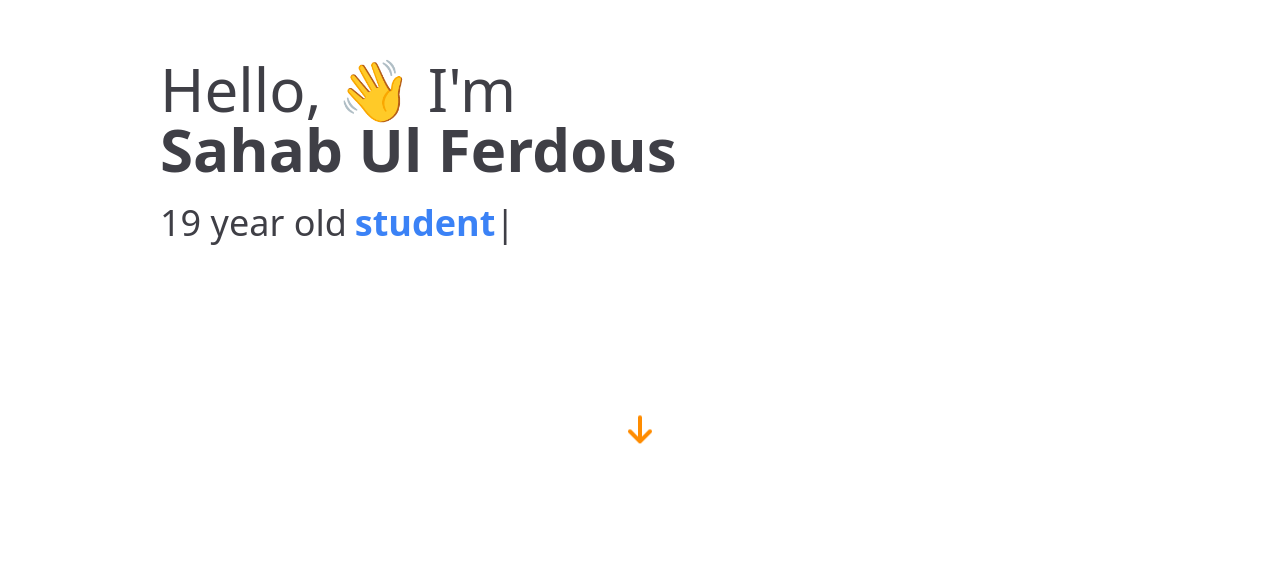
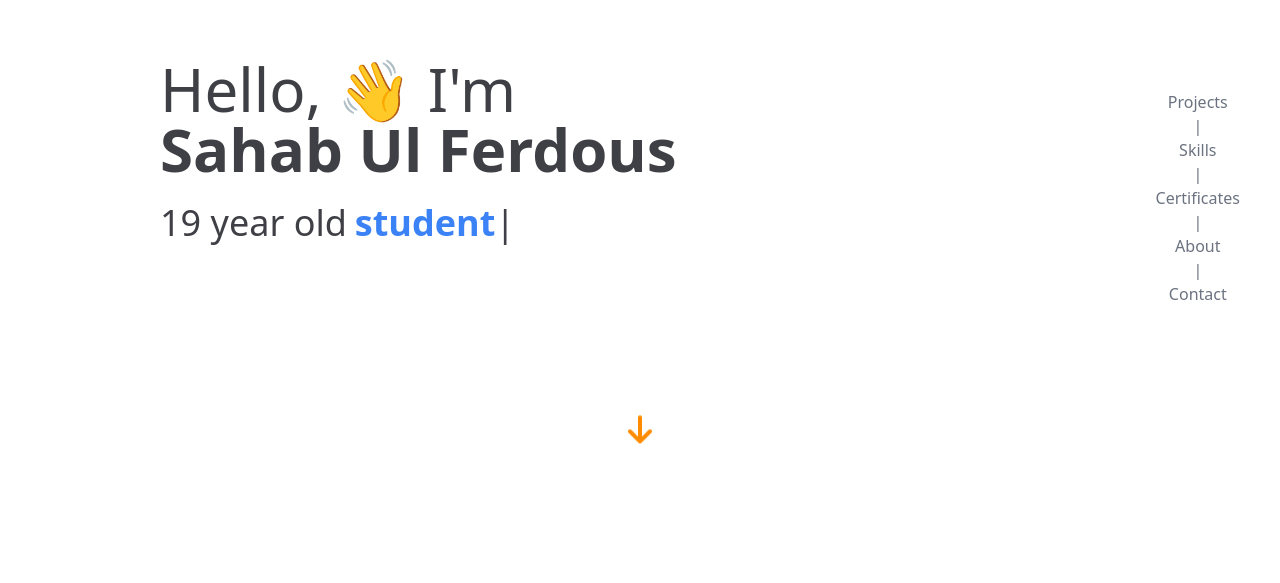
Before and after one commit to FPLCodes/Personal-portfolio, a Next.js app: page / in a window 1280 px wide. Shown: the part 217-800 px from the top of the page. Built offline with nearby package versions, Linux system fonts and the light colour scheme.

Commit message:
Added page sidebar

```diff
--- a/components/Intro.tsx
+++ b/components/Intro.tsx
@@ -13,7 +13,6 @@ function Intro() {
   };
 
   useEffect(() => {
-    console.log(option);
     let delay = 3400;
     if (option === 0) delay = 4800;
     const textChange = setInterval(() => {
@@ -64,7 +63,7 @@ function Intro() {
   }, [option]);
 
   return (
-    <section className="flex flex-col gap-y-6 h-screen w-full justify-center text-middle pb-16">
+    <header className="flex flex-col gap-y-6 h-screen w-full justify-center text-middle pb-16">
       <div>
         <h1 className="text-4xl md:text-5xl xl:text-6xl max-w-xl">
           Hello, 👋 I'm
@@ -98,7 +97,7 @@ function Intro() {
           />
         </a>
       </div>
-    </section>
+    </header>
   );
 }
 
--- a/pages/index.tsx
+++ b/pages/index.tsx
@@ -1,4 +1,5 @@
 import type { NextPage } from "next";
+import React, { useEffect } from "react";
 import Head from "next/head";
 import Script from "next/script";
 
@@ -10,6 +11,30 @@ import Intro from "../components/Intro";
 import Certificates from "../components/Certificates";
 
 const Home: NextPage = () => {
+  useEffect(() => {
+    if (typeof window !== "undefined") {
+      let sections = document.querySelectorAll("section");
+      let sidebarLinks = document.querySelectorAll("li");
+
+      window.addEventListener("scroll", function () {
+        // Current position of the user's scroll
+        let scrollPos =
+          document.documentElement.scrollTop || document.body.scrollTop;
+
+        for (let i = 0; i < sections.length; i++) {
+          let sectionTop = sections[i].offsetTop - 400; // top position of the current section element, minus 200 pixels
+          let sectionBottom = sectionTop + sections[i].offsetHeight; // top position of the current section element, plus its height
+
+          if (scrollPos >= sectionTop && scrollPos <= sectionBottom) {
+            sidebarLinks[i].classList.add("text-indigo-400");
+          } else {
+            sidebarLinks[i].classList.remove("text-indigo-400");
+          }
+        }
+      });
+    }
+  }, []);
+
   return (
     <div className="flex min-h-screen flex-col items-center justify-center text-zinc-700">
       <Head>
@@ -23,6 +48,36 @@ const Home: NextPage = () => {
       <Script id="kwes" src="https://kwesforms.com/v2/kwes-script.js" />
 
       <main className="flex w-full flex-1 flex-col items-center justify-center px-2 sm:px-10 md:px-20 xl:px-40 2xl:px-52 text-left">
+        <div className="fixed right-10 top-1/3 mt-10 h-screen">
+          <nav>
+            <ul className="flex flex-col text-center text-gray-500 font-light">
+              <li className="hover:text-indigo-400 transition-all duration-500 cursor-pointer">
+                Projects
+              </li>
+              <div>|</div>
+
+              <li className="hover:text-indigo-400 transition-all duration-500 cursor-pointer">
+                Skills
+              </li>
+              <div>|</div>
+
+              <li className="hover:text-indigo-400 transition-all duration-500 cursor-pointer">
+                Certificates
+              </li>
+              <div>|</div>
+
+              <li className="hover:text-indigo-400 transition-all duration-500 cursor-pointer">
+                About
+              </li>
+              <div>|</div>
+
+              <li className="hover:text-indigo-400 transition-all duration-500 cursor-pointer">
+                Contact
+              </li>
+            </ul>
+          </nav>
+        </div>
+
         <Intro />
 
         <Projects />
```
